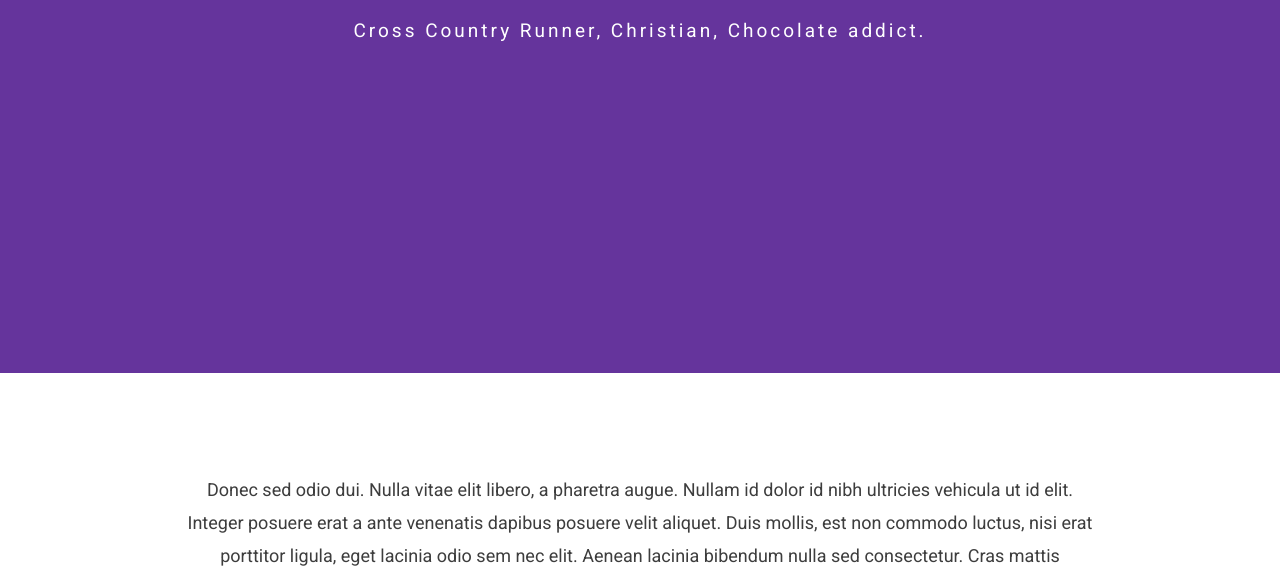
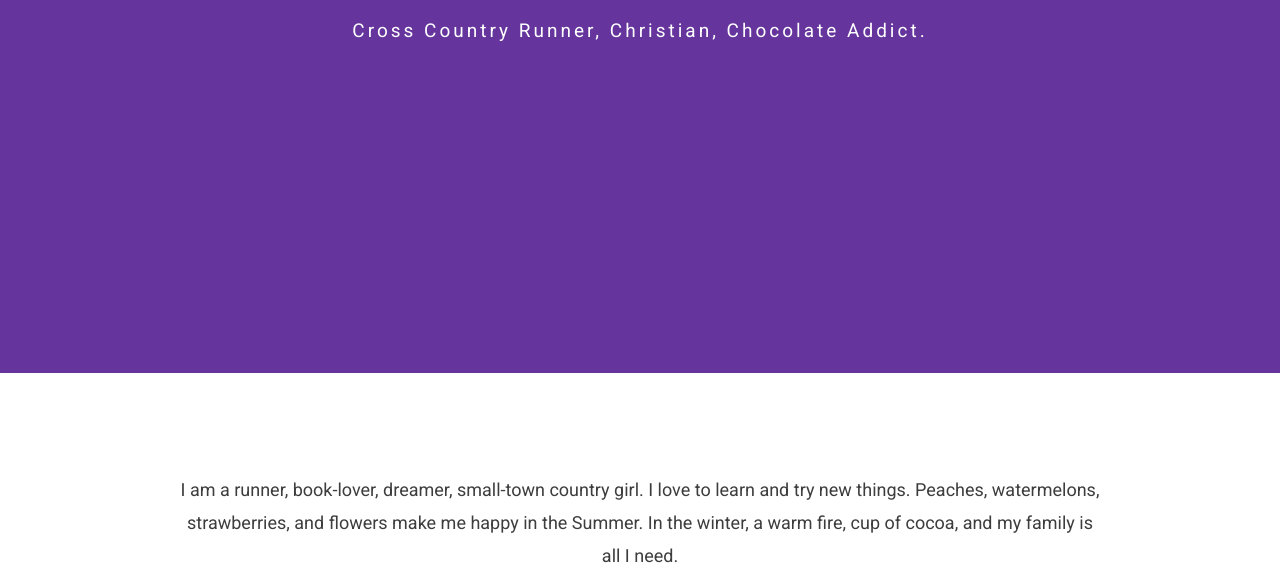
Before and after one commit to GWC-UIUC/extra6, a plain HTML site: page index.html in a window 1280 px wide. Shown: the part 377-952 px from the top of the page. Drawn offline with nearby package versions, Linux system fonts and the light colour scheme.

Commit message:
I fixed the bottom profile.

```diff
--- a/index.html
+++ b/index.html
@@ -41,7 +41,7 @@
     <div class="col-md-10 col-md-offset-1">
       <div class="banner-text text-center">
         <h1>Hi I’m Malia</h1>
-        <p>Cross Country Runner, Christian, Chocolate addict.</p>
+        <p>Cross Country Runner, Christian, Chocolate Addict.</p>
         <!-- banner text -->
       </div>
     </div>
@@ -52,7 +52,7 @@
 <section id="descripton" class="section descripton">
   <div class="container">
     <div class="col-md-10 col-md-offset-1 text-center">
-      <p>Donec sed odio dui. Nulla vitae elit libero, a pharetra augue. Nullam id dolor id nibh ultricies vehicula ut id elit. Integer posuere erat a ante venenatis dapibus posuere velit aliquet. Duis mollis, est non commodo luctus, nisi erat porttitor ligula, eget lacinia odio sem nec elit. Aenean lacinia bibendum nulla sed consectetur. Cras mattis consectetur purus sit amet avida at eget metus.</p>
+      <p>I am a runner, book-lover, dreamer, small-town country girl. I love to learn and try new things. Peaches, watermelons, strawberries, and flowers make me happy in the Summer. In the winter, a warm fire, cup of cocoa, and my family is all I need.</p>
     </div>
   </div>
 </section>
```
